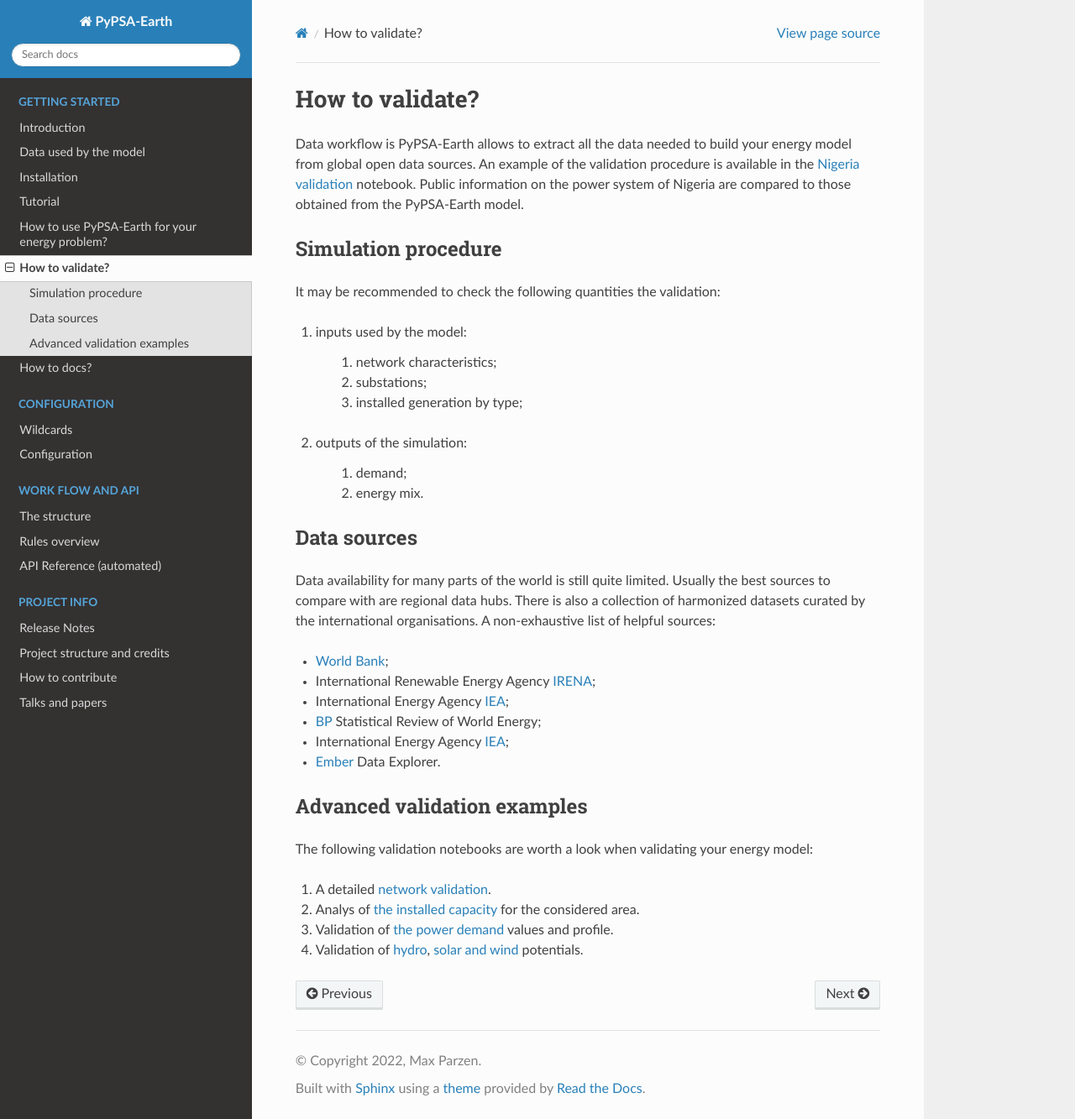
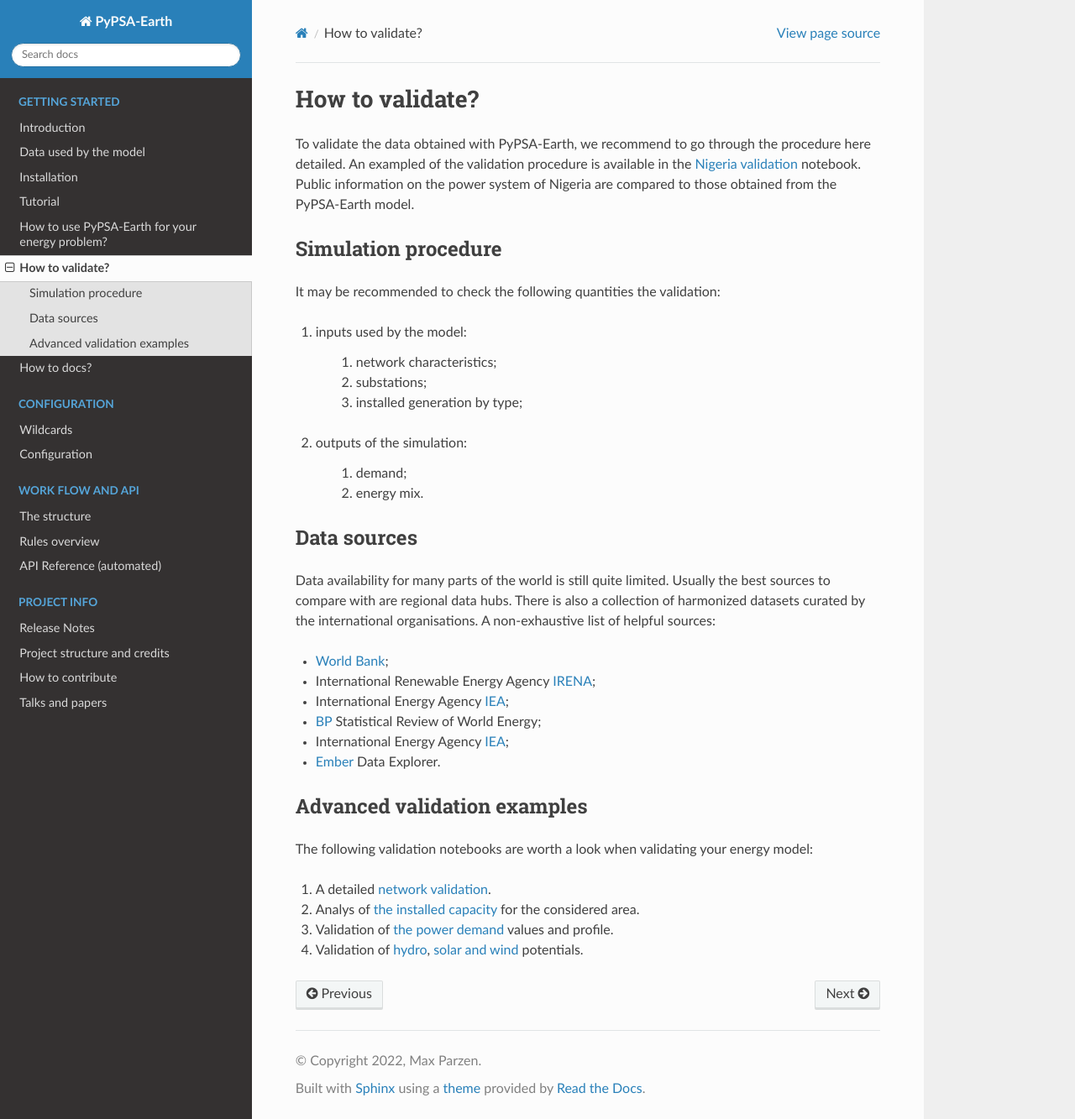
Before and after one commit to pypsa-meets-earth/pypsa-earth, a Sphinx documentation site: the page built from doc/how_to_validate.rst, in a window 1280 px wide and 1333 px high. Shown: the whole window at 84% size. Built offline with Sphinx 7.4.7 and the Read the Docs theme 2.0.0, drawn with Linux system fonts in a browser that asks for light colours; pages that are not in the unit, such as notebooks, are missing from menus; the version number could not be read and is left out.

Commit message:
Clarify a validation introduction

```diff
--- a/doc/how_to_validate.rst
+++ b/doc/how_to_validate.rst
@@ -11,7 +11,7 @@ How to validate?
 
 .. TODO add a list of actions needed to do the validation
 
-Data workflow is PyPSA-Earth allows to extract all the data needed to build your energy model from global open data sources. An example of the validation procedure is available in the `Nigeria validation <https://github.com/pypsa-meets-earth/documentation/blob/main/notebooks/validation/validation_nigeria.ipynb>`_ notebook. Public information on the power system of Nigeria are compared to those obtained from the PyPSA-Earth model.
+To validate the data obtained with PyPSA-Earth, we recommend to go through the procedure here detailed. An exampled of the validation procedure is available in the `Nigeria validation <https://github.com/pypsa-meets-earth/documentation/blob/main/notebooks/validation/validation_nigeria.ipynb>`_ notebook. Public information on the power system of Nigeria are compared to those obtained from the PyPSA-Earth model.
 
 Simulation procedure
 ===================================
```
